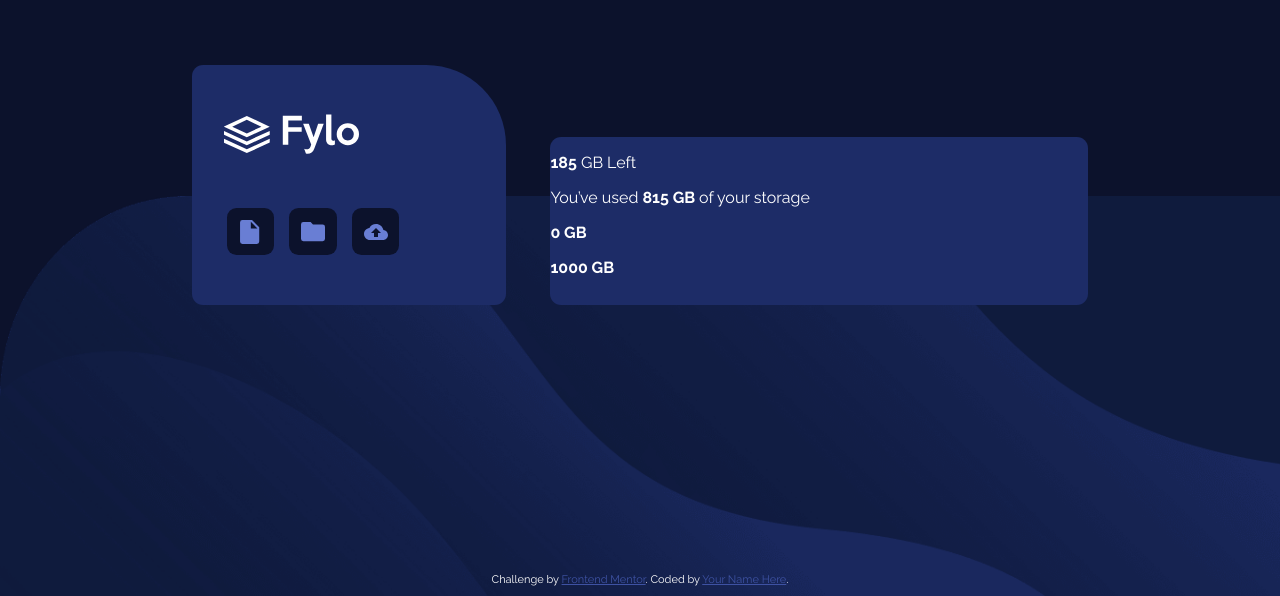
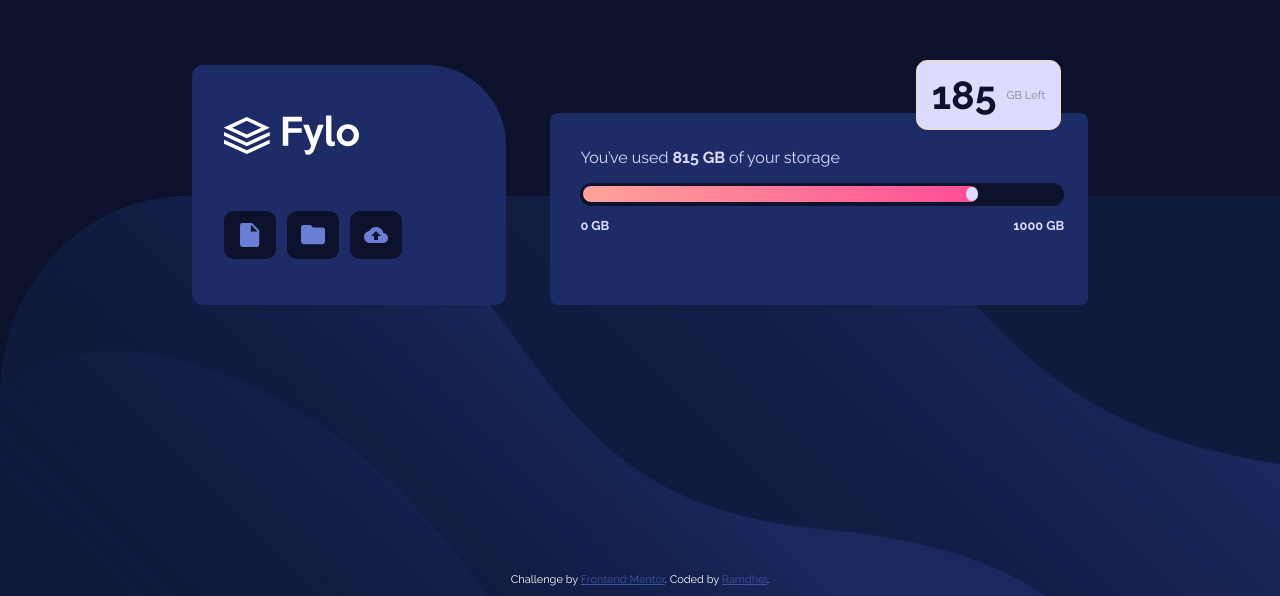
Before and after one commit to Ramdhei-codes/Fylo-storage-component, a plain HTML site: page index.html in a window 1280 px wide. Shown: the part 204-800 px from the top of the page. Drawn offline with Linux system fonts and the light colour scheme.

Commit message:
Made storage part

```diff
--- a/index.html
+++ b/index.html
@@ -14,7 +14,8 @@
 </head>
 
 <body>
-  <main class="main">
+  <div class="container">
+      <main class="main">
     <section class="fylo">
       <div class="fylo__logo">
         <svg xmlns="http://www.w3.org/2000/svg" width="135" height="40">
@@ -37,7 +38,8 @@
 
     <section class="storage">
       <div class="storage__memory-left">
-        <p><strong>185</strong> GB Left</p>
+        <p><strong>185</strong> </p>
+        <p>GB Left</p>
       </div>
 
       <div class="storage__details">
@@ -45,11 +47,11 @@
           You’ve used <strong>815 GB </strong>of your storage
         </p>
         <div class="storage__bar">
-          <span class="storage__progress">
-            <span class="storage__end-circle"></span>
-          </span>
+          <div class="storage__progress">
+            <div class="storage__limit"></div>
+          </div>
         </div>
-        <div class="storage__limits">
+        <div class="storage__bounds">
           <p><strong>0 GB</strong></p>
           <p><strong>1000 GB</strong></p>
         </div>
@@ -59,8 +61,10 @@
 
   <div class="attribution">
     Challenge by <a href="https://www.frontendmentor.io?ref=challenge" target="_blank">Frontend Mentor</a>.
-    Coded by <a href="#">Your Name Here</a>.
+    Coded by <a href="https://github.com/Ramdhei-codes">Ramdhei</a>.
   </div>
+  </div>
+
 </body>
 
 </html>
--- a/styles.css
+++ b/styles.css
@@ -1,6 +1,11 @@
 body{
     margin: 0;
     height: 100vh;
+
+}
+
+.container{
+    height: 100%;
     background-image: url('./images/bg-desktop.png');
     background-repeat: no-repeat;
     background-position: bottom;
@@ -50,8 +55,8 @@ body{
 }
 
 .fylo__option{
-    width: 1.7em;
-    height: 1.7em;
+    width: 32px;
+    height: 65%;
     background-color: hsl(229, 57%, 11%);
     padding: 10px;
     margin-right: 10px;
@@ -68,10 +73,79 @@ body{
 
 .storage{
     width: 60%;
-    height: 70%;
+    height: 80%;
     align-self: flex-end;
     background-color: hsl(228, 56%, 26%);
+    border-radius: 8px;
+}
+
+.storage__memory-left{
+    position: absolute;
+    right: 3%;
+    top: -5px;
+    width: 16%;
+    color:hsl(229, 7%, 55%);
+    background-color:hsl(243, 100%, 93%);
     border-radius: 0.7em;
+    border: 1px solid wheat;
+    display: flex;
+    justify-content: center;
+    align-items: center;
+    gap: 10px;
+}
+
+.storage__memory-left p{
+    font-size: 0.7em;
+    text-align: center;
+}
+
+.storage__memory-left strong{
+    color: hsl(229, 57%, 11%);
+    font-size: 3.5em;
+}
+
+.storage__details{
+    margin-left: 30px;
+    margin-top: 35px;
+    color: hsl(243, 100%, 93%);
+    height: 100%;
+    width: 90%;
+}
+.storage__used{
+    font-size: 1em;
+}
+
+.storage__bar{
+    width: 100%;
+    height: 12%;
+    background: hsl(229, 57%, 11%);
+    border-radius: 20px;
+    display: flex;
+    align-items: center;
+}
+
+.storage__progress{
+    width: 81.5%;
+    height: 70%;
+    border-radius: inherit;
+    margin-left: 3px;
+    display: flex;
+    justify-content: flex-end;
+    align-items: center;
+    background: linear-gradient(to right, hsl(6, 100%, 80%), hsl(335, 100%, 65%));
+}
+
+.storage__limit{
+    background-color: hsl(243, 100%, 93%);
+    width: 3%;
+    height: 90%;
+    border-radius: 100%;
+}
+
+.storage__bounds{
+    display: flex;
+    justify-content: space-between;
+    font-size: 0.8em;
 }
 
 .attribution {
```
